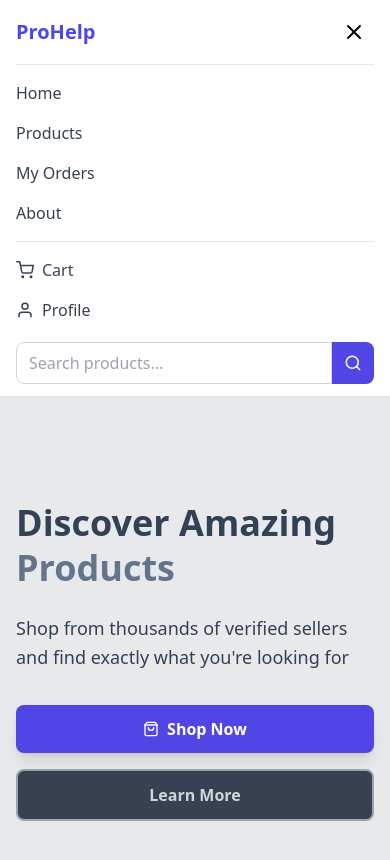
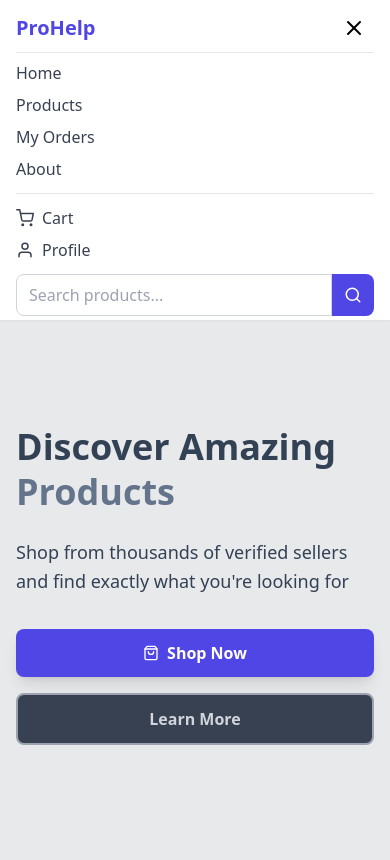
Before and after one commit to itssoumodip/Clickshop-Ecommerce-App, a React (Create React App) app: page / in a window 390 px wide. Both pictures are taken after a click on the button 354 px from the left and 32 px from the top of the page. Shown: the top 860 px of the page. Built offline with nearby package versions, Linux system fonts and the light colour scheme; no server answers.

Commit message:
Enhance CartPage title styling; adjust NavbarBuyer padding for improved layout; update OrderHistory container for better responsiveness

```diff
--- a/src/components/CartPage.jsx
+++ b/src/components/CartPage.jsx
@@ -351,7 +351,7 @@ function CartPage() {
         <PageContainer>
             <Container>
                 <Header>
-                    <Title>Shopping Cart</Title>
+                    <Title className='font-bold'>Shopping Cart</Title>
                     <Subtitle>{cartItems.length} items in your cart</Subtitle>
                 </Header>
 
--- a/src/components/navbar/NavbarBuyer.jsx
+++ b/src/components/navbar/NavbarBuyer.jsx
@@ -18,7 +18,7 @@ function NavbarBuyer() {
     return (
         <header className="bg-white shadow-sm sticky top-0 z-50 w-full">
             <div className="max-w-7xl mx-auto">
-                <nav className="px-4 sm:px-6 lg:px-8 py-3">
+                <nav className="px-4 sm:px-6 lg:px-8 py-2">
                     {/* Top navigation bar */}
                     <div className="flex items-center justify-between">
                         {/* Logo */}
@@ -117,32 +117,32 @@ function NavbarBuyer() {
 
                     {/* Mobile Menu Dropdown */}
                     {isMenuOpen && (
-                        <div className="md:hidden mt-3 pt-2 border-t border-gray-200">
+                        <div className="md:hidden mt-1 pt-1 border-t border-gray-200">
                             <NavLink
                                 to="/home"
                                 onClick={() => setIsMenuOpen(false)}
-                                className="block py-2 text-gray-700 hover:text-indigo-600"
+                                className="block py-1 text-gray-700 hover:text-indigo-600"
                             >
                                 Home
                             </NavLink>
                             <NavLink
                                 to="/products"
                                 onClick={() => setIsMenuOpen(false)}
-                                className="block py-2 text-gray-700 hover:text-indigo-600"
+                                className="block py-1 text-gray-700 hover:text-indigo-600"
                             >
                                 Products
                             </NavLink>
                             <NavLink
                                 to="/orders"
                                 onClick={() => setIsMenuOpen(false)}
-                                className="block py-2 text-gray-700 hover:text-indigo-600"
+                                className="block py-1 text-gray-700 hover:text-indigo-600"
                             >
                                 My Orders
                             </NavLink>
                             <NavLink
                                 to="/about"
                                 onClick={() => setIsMenuOpen(false)}
-                                className="block py-2 text-gray-700 hover:text-indigo-600"
+                                className="block py-1 text-gray-700 hover:text-indigo-600"
                             >
                                 About
                             </NavLink>
@@ -150,7 +150,7 @@ function NavbarBuyer() {
                             <NavLink
                                 to="/cart"
                                 onClick={() => setIsMenuOpen(false)}
-                                className="flex items-center py-2 text-gray-700 hover:text-indigo-600"
+                                className="flex items-center py-1 text-gray-700 hover:text-indigo-600"
                             >
                                 <FiShoppingCart size={18} className="mr-2" />
                                 Cart
@@ -158,7 +158,7 @@ function NavbarBuyer() {
                             <NavLink
                                 to="/profile"
                                 onClick={() => setIsMenuOpen(false)}
-                                className="flex items-center py-2 text-gray-700 hover:text-indigo-600"
+                                className="flex items-center py-1 text-gray-700 hover:text-indigo-600"
                             >
                                 <FiUser size={18} className="mr-2" />
                                 Profile
@@ -168,7 +168,7 @@ function NavbarBuyer() {
                 </nav>
 
                 {/* Mobile Search Bar */}
-                <div className="block md:hidden px-4 pb-3">
+                <div className="block md:hidden px-4 pb-1">
                     <form onSubmit={handleSearch} className="flex">
                         <input
                             type="text"
--- a/src/components/orders/OrderHistory.jsx
+++ b/src/components/orders/OrderHistory.jsx
@@ -87,7 +87,7 @@ const OrderHistory = () => {
   }
 
   return (
-    <Container>
+    <Container className='lg:mx-auto'>
       <h1>Order History</h1>
       <OrdersGrid>
         {orders.map(order => (
@@ -138,7 +138,7 @@ const OrderHistory = () => {
 
 const Container = styled.div`
   max-width: 1200px;
-  margin: 0 auto;
+  // margin: 0 auto;
   padding: 2rem;
 
   h1 {
```
